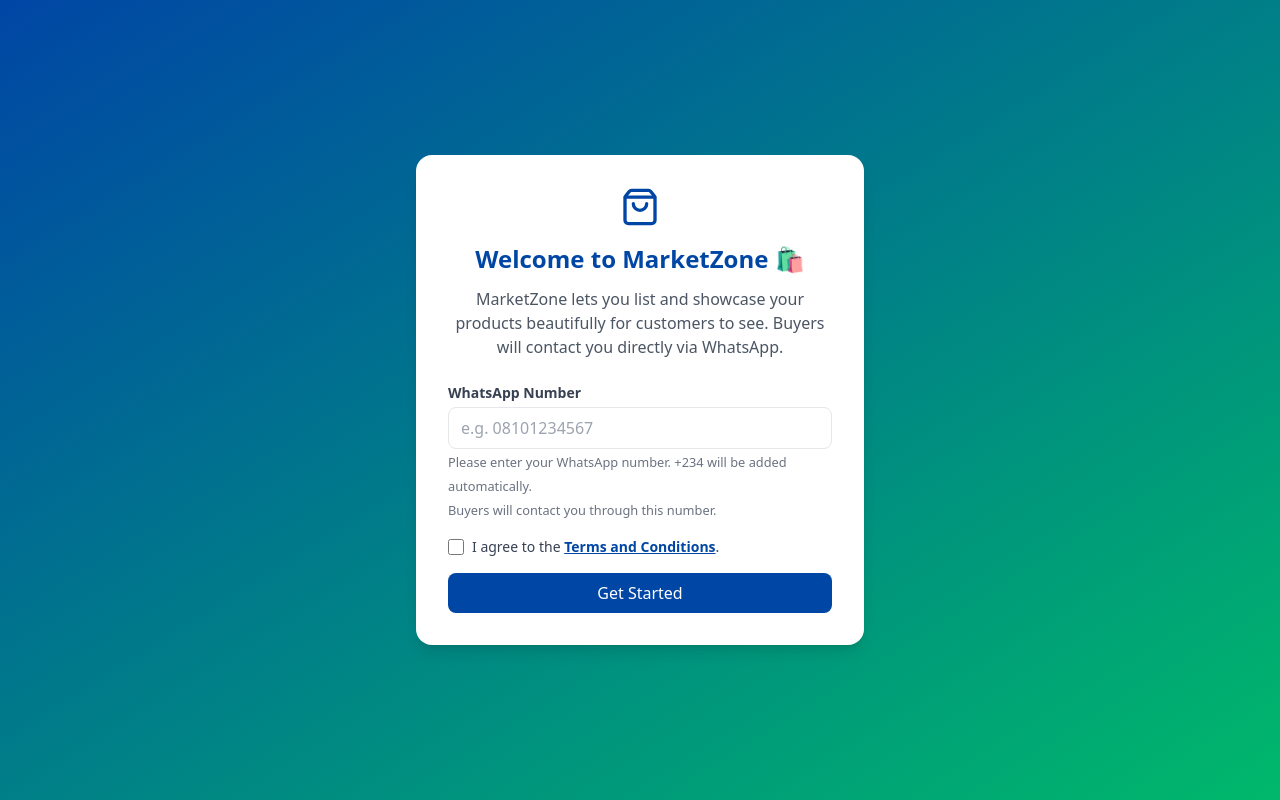
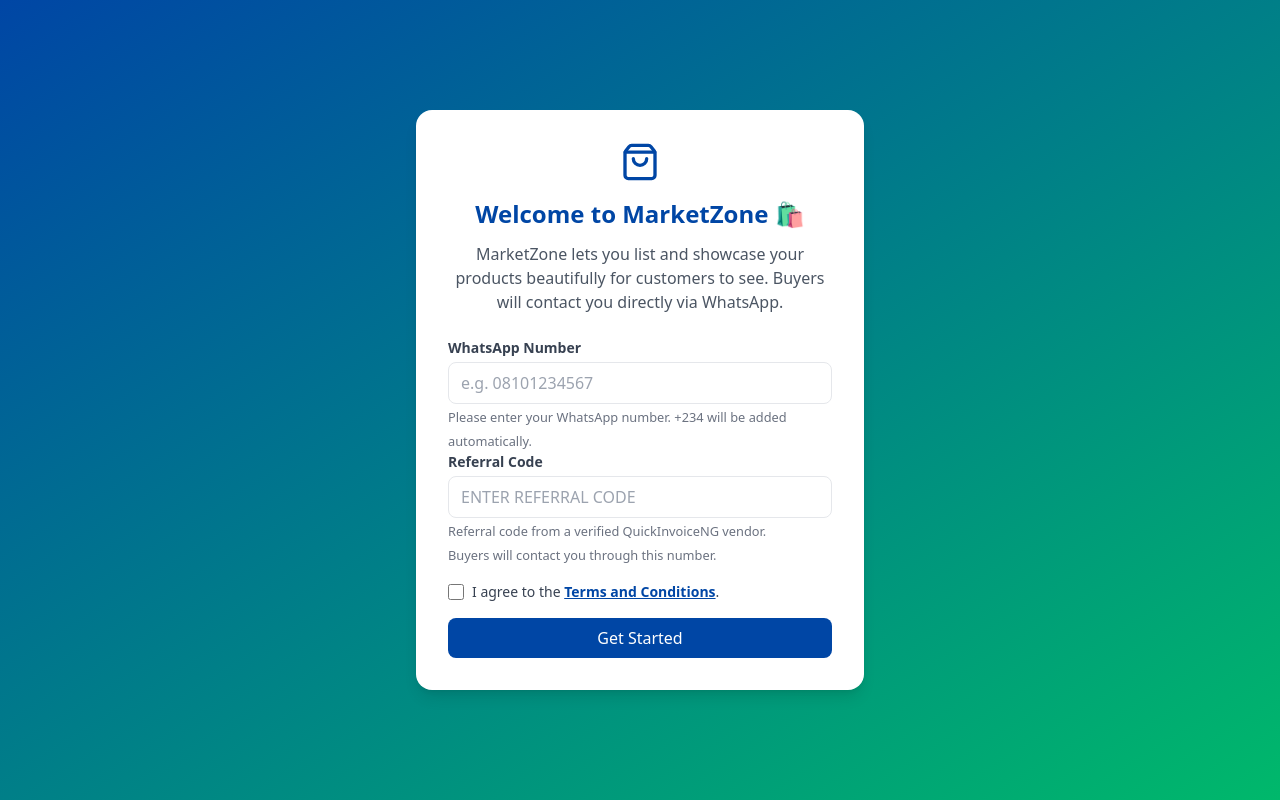
Before and after one commit to Ademolah/QuickInvoiceFrontend, a React (Create React App) app: page /market in a window 1280 px wide. Built offline with nearby package versions, Linux system fonts and the light colour scheme; no server answers.

Commit message:
updated setup

```diff
--- a/src/pages/MarketSquare.jsx
+++ b/src/pages/MarketSquare.jsx
@@ -14,6 +14,8 @@ const MarketSquare = () => {
   const [termsAccepted, setTermsAccepted] = useState(false);
   const [loading, setLoading] = useState(false);
   const [activated, setActivated] = useState(false);
+  const [referralCode, setReferralCode] = useState("");
+
 //   const [setupData, setSetupData] = useState(null);
   const [marketProfile, setMarketProfile] = useState(null);
   const token = localStorage.getItem("token");
@@ -49,6 +51,10 @@ const MarketSquare = () => {
     toast.error("Please enter your WhatsApp number");
     return;
   }
+  if (!referralCode.trim()) {
+    toast.error("Please enter your referral code");
+    return;
+  }
   if (!termsAccepted) {
     toast.error("You must agree to the terms and conditions");
     return;
@@ -57,15 +63,15 @@ const MarketSquare = () => {
     setLoading(true);
     const res = await axios.post(
       `${API}/api/marketsquare/setup`,
-        { whatsapp, termsAccepted },
+      { whatsapp, termsAccepted, referralCode },
       { headers: { Authorization: `Bearer ${token}` } }
     );
     setActivated(true);
     setMarketProfile(res.data);
-      toast.success("Welcome to MarketZone! 🎉");
+    toast.success("Welcome to MarketZone! :tada:");
   } catch (err) {
     console.error(err);
-      toast.error("Setup failed, please try again");
+    toast.error(err.response?.data?.message || "Setup failed, please try again");
   } finally {
     setLoading(false);
   }
@@ -122,9 +128,28 @@ const MarketSquare = () => {
                     Please enter your WhatsApp number. +234 will be added automatically.
                 </small>
                 </div>
+
+
+              <div className="text-left">
+                  <label className="block text-sm font-semibold text-gray-700 mb-1">
+                    Referral Code
+                  </label>
+                  <input
+                    type="text"
+                    value={referralCode}
+                    onChange={(e) => setReferralCode(e.target.value.toUpperCase())}
+                    placeholder="Enter referral code"
+                    className="w-full border rounded-lg px-3 py-2 focus:outline-none focus:ring-2 focus:ring-[#0046A5] uppercase"
+                  />
+                  <small className="text-gray-500">
+                    Referral code from a verified QuickInvoiceNG vendor.
+                  </small>
+              </div>
+
               <small className="text-gray-500">
                 Buyers will contact you through this number.
               </small>
+
             </div>
             <div className="flex items-center space-x-2">
               <input
```
Lines whose indentation alone changed are shown as unchanged.
